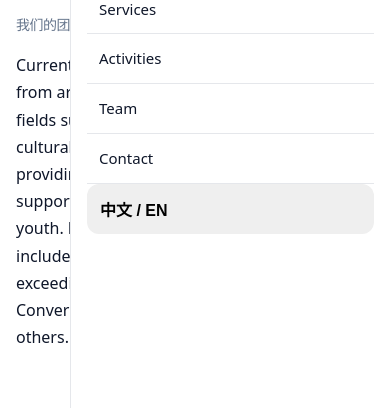
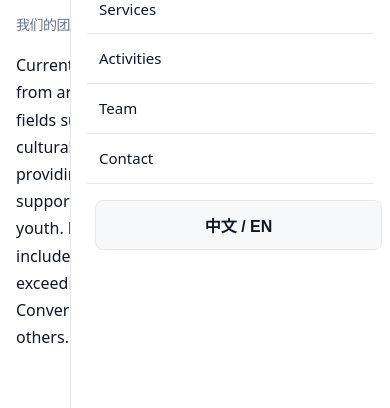
Before and after one commit to ZhiweiChen-coder/Website, a plain HTML site: page team-en.html in a window 390 px wide. Both pictures are taken after a click on the button "Toggle navigation". Shown: the part 195-603 px from the top of the page. Drawn offline with Linux system fonts and the light colour scheme; files whose address does not match are found by name.

Commit message:
main
main

```diff
--- a/css/style.css
+++ b/css/style.css
@@ -421,6 +421,18 @@ img, video {
   background: var(--color-surface);
 }
 
+.btn-outline {
+  background: transparent;
+  color: var(--color-text);
+  border: 1px solid var(--color-border);
+}
+
+.btn-outline:hover {
+  background: var(--color-surface);
+  color: var(--color-primary);
+  border-color: var(--color-primary);
+}
+
 /* ==================== Sections ==================== */
 .section {
   padding: 32px 0; /* 减少section上下间距 */
@@ -1529,6 +1541,22 @@ img, video {
     white-space: nowrap;
     overflow: hidden;
     text-overflow: ellipsis;
+  }
+
+  /* 语言切换按钮特殊样式 */
+  .header nav ul li:last-child {
+    border-bottom: none;
+    margin-top: var(--space-2);
+    padding-top: var(--space-2);
+  }
+
+  .header nav ul li:last-child button {
+    text-align: center;
+    font-weight: 600;
+    background: var(--color-surface);
+    border: 1px solid var(--color-border);
+    border-radius: 8px;
+    margin: 0 var(--space-2);
   }
 
   /* Mobile hero adjustments */
```
